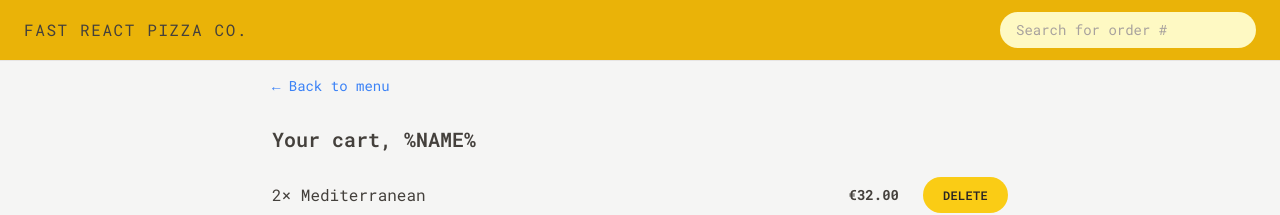
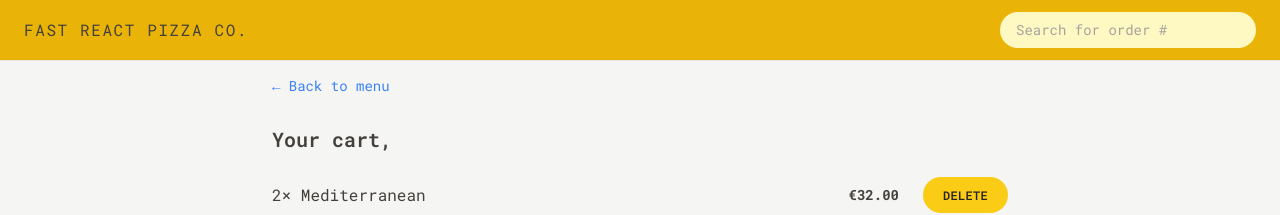
Before and after one commit to r3hmantom/react-fast-pizza, a React (Vite) app: page /cart in a window 1280 px wide. Shown: the top 215 px of the page. Built offline with nearby package versions, Linux system fonts and the light colour scheme.

Commit message:
Reading and updating the user state

```diff
--- a/src/features/cart/Cart.jsx
+++ b/src/features/cart/Cart.jsx
@@ -2,6 +2,7 @@
 import LinkButton from "../../ui/LinkButton";
 import Button from "../../ui/Button";
 import CartItem from "./CartItem";
+import { useSelector } from "react-redux";
 
 const fakeCart = [
   {
@@ -29,12 +30,13 @@
 
 function Cart() {
   const cart = fakeCart;
+  const username = useSelector(state => state.user.username)
 
   return (
     <div className="px-4 py-3">
       <LinkButton to="/menu">&larr; Back to menu</LinkButton>
 
-      <h2 className="mt-7 text-xl font-semibold">Your cart, %NAME%</h2>
+      <h2 className="mt-7 text-xl font-semibold">Your cart, {username}</h2>
       <ul className="mt-3 divide-y divide-stone-200 border-b">
         {cart.map((item) => (
           <CartItem item={item} key={item.pizzaId} />
--- a/src/features/order/CreateOrder.jsx
+++ b/src/features/order/CreateOrder.jsx
@@ -1,7 +1,8 @@
 import { useState } from "react";
-import { Form, redirect, useActionData, useNavigation } from "react-router-dom";
+import { Form, redirect, useActionData, useNavigation, useSearchParams } from "react-router-dom";
 import { createOrder } from "../../services/apiRestaurant";
 import Button from "../../ui/Button";
+import { useSelector } from "react-redux";
 
 // https://uibakery.io/regex-library/phone-number
 const isValidPhone = (str) =>
@@ -38,6 +39,7 @@
   const cart = fakeCart;
   const formErrors = useActionData();
   const navigation = useNavigation();
+  const username = useSelector(state => state.user.username);
   const isSubmitting = navigation.state === "submitting";
 
   return (
@@ -47,7 +49,7 @@
       <Form method="POST">
         <div className="mb-5  flex  flex-col gap-2 sm:flex-row sm:items-center">
           <label className="sm:basis-40">First Name</label>
-          <input className="input grow" type="text" name="customer" required />
+          <input className="input grow" defaultValue={username} type="text" name="customer" required />
         </div>
 
         <div className="mb-5  flex  flex-col gap-2 sm:flex-row sm:items-center">
--- a/src/features/user/CreateUser.jsx
+++ b/src/features/user/CreateUser.jsx
@@ -1,11 +1,20 @@
 import { useState } from "react";
+import { useDispatch } from "react-redux";
+import {updateName} from "./userSlice"
 import Button from "../../ui/Button";
+import { useNavigate } from "react-router-dom";
 
 function CreateUser() {
   const [username, setUsername] = useState("");
+  const dispatch = useDispatch();
+  const navigate = useNavigate();
 
   function handleSubmit(e) {
     e.preventDefault();
+    if(!username) return;
+    dispatch(updateName(username));
+    navigate("/menu");
+
   }
 
   return (
--- a/src/ui/Home.jsx
+++ b/src/ui/Home.jsx
@@ -1,6 +1,9 @@
+import { useSelector } from "react-redux";
 import { CreateUser } from "../features/user";
+import Button from "./Button";
 
 function Home() {
+  const username = useSelector((state) => state.user.username);
   return (
     <div className="my-10 px-4 text-center sm:my-16">
       <h1 className="mb-8 text-xl font-semibold md:text-3xl">
@@ -10,8 +13,13 @@
           Straight out of the oven, straight to you.
         </span>
       </h1>
-
-      <CreateUser />
+      {username === "" ? (
+        <CreateUser />
+      ) : (
+        <Button to="/menu" type="primary">
+          Continue ordering, {username}
+        </Button>
+      )}
     </div>
   );
 }
```
